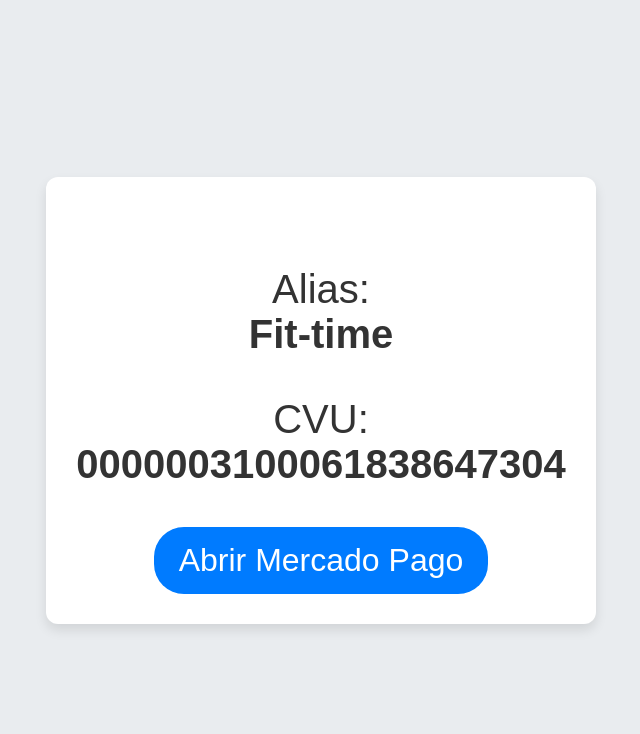
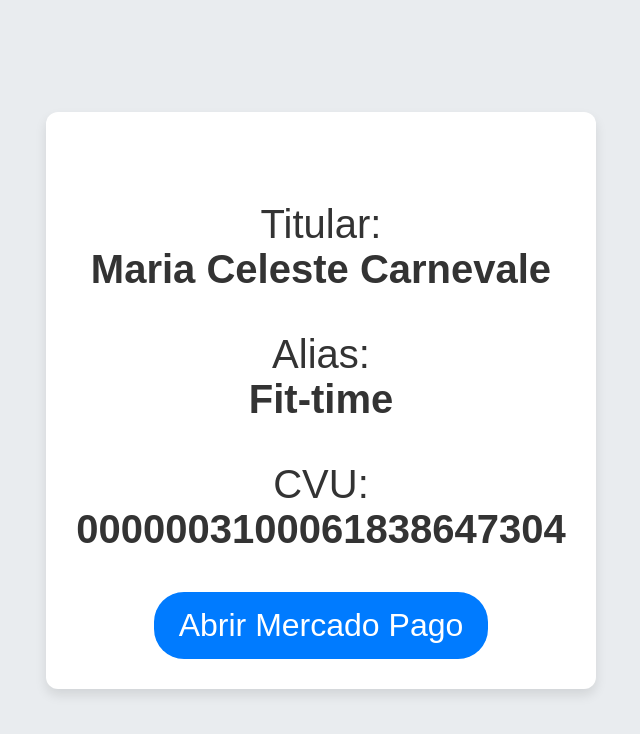
Before and after one commit to EF-EmilianoFernandez/QrGym-Pagos, a plain HTML site: page index.html in a window 1280 px wide. Shown: the whole page, without its empty margins (319-959 px from the left). Drawn offline with Linux system fonts and the light colour scheme.

Commit message:
Update index.html

```diff
--- a/index.html
+++ b/index.html
@@ -115,6 +115,7 @@
     <div class="container">
 
       <div class="instrucciones">
+        <p>Titular: <br><strong>Maria Celeste Carnevale</strong></p>
         <p>Alias: <br><strong>Fit-time</strong></p>
         <p>CVU: <br><strong>0000003100061838647304</strong></p>
 
```
